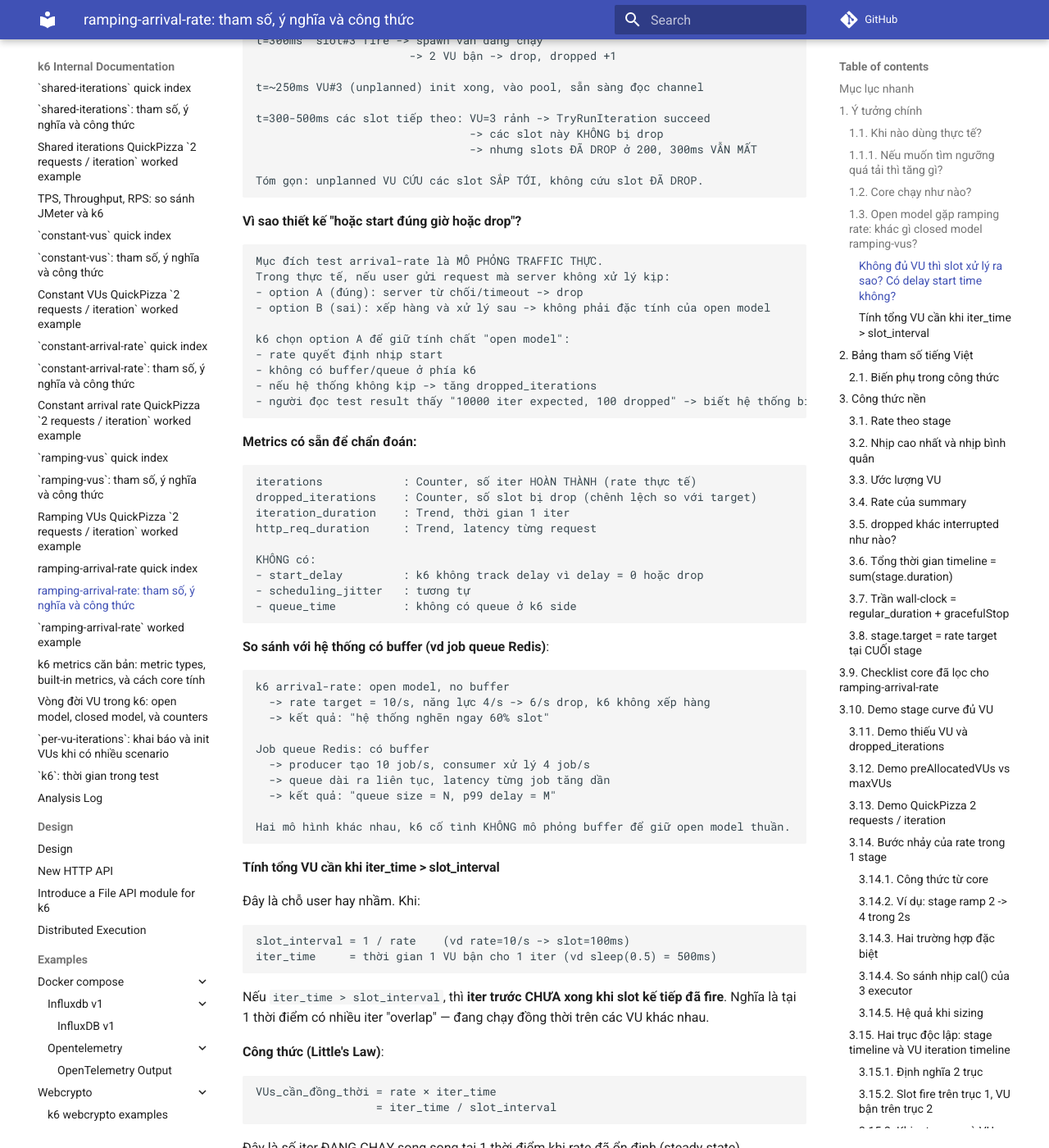
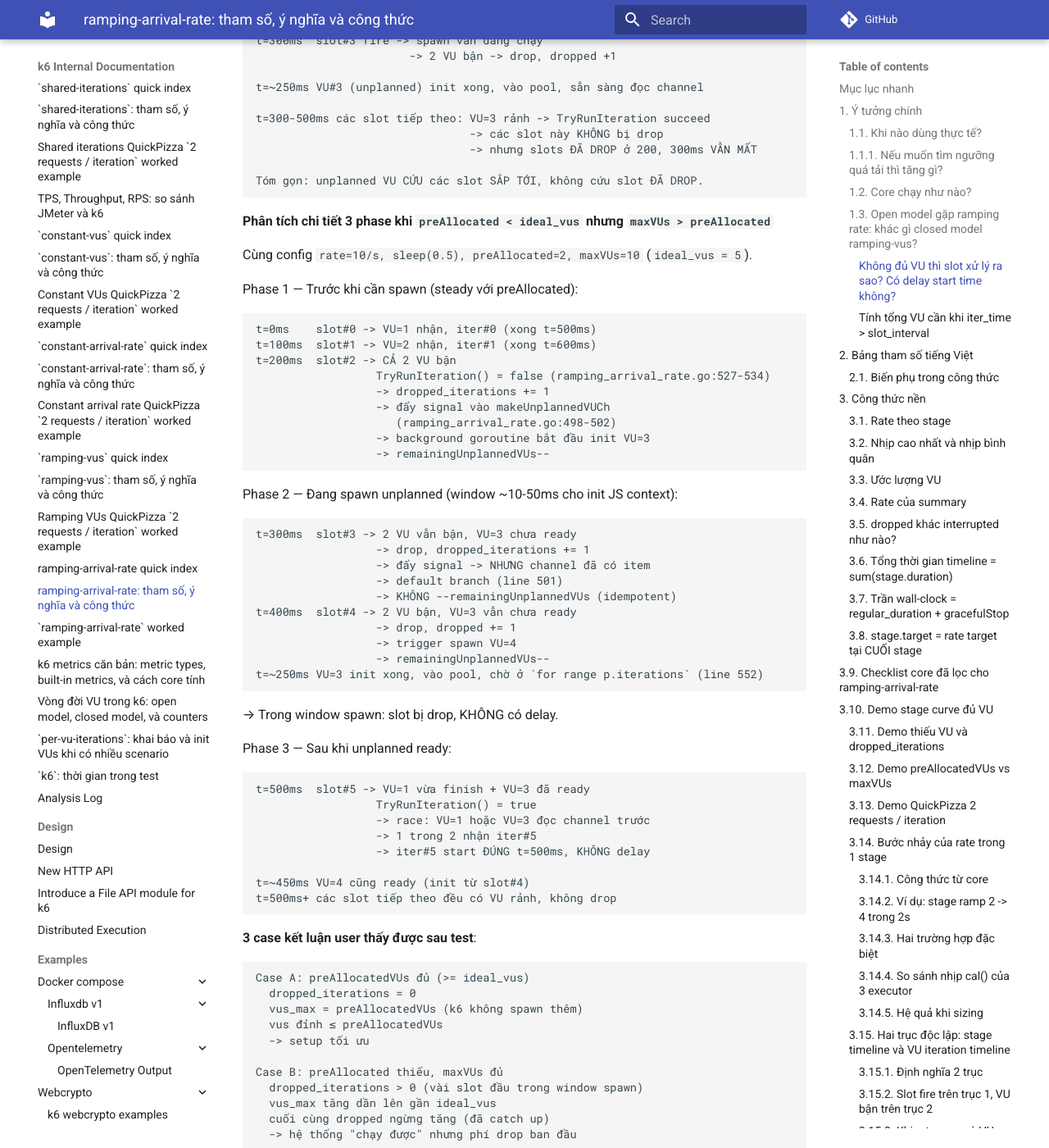
Before and after one commit to meomew-auto/markdown, an MkDocs documentation site: the page built from docs/20260518_ramping-arrival-rate-tham-so-cong-thuc.md, in a window 1280 px wide and 1400 px high, scrolled down 8502 px. Shown: the whole window at 82% size. Built offline with MkDocs 1.6.1 and Material for MkDocs 9.7.7, drawn with Linux system fonts in a browser that asks for light colours; comment, search, counter and statistics services are not loaded; some of the changed text lies outside the part shown.

Commit message:
Update docs

````diff
--- a/docs/20260518_ramping-arrival-rate-tham-so-cong-thuc.md
+++ b/docs/20260518_ramping-arrival-rate-tham-so-cong-thuc.md
@@ -441,6 +441,94 @@ t=300-500ms các slot tiếp theo: VU=3 rảnh -> TryRunIteration succeed
 Tóm gọn: unplanned VU CỨU các slot SẮP TỚI, không cứu slot ĐÃ DROP.
 ```
 
+**Phân tích chi tiết 3 phase khi `preAllocated < ideal_vus` nhưng `maxVUs > preAllocated`**
+
+Cùng config `rate=10/s, sleep(0.5), preAllocated=2, maxVUs=10` (`ideal_vus = 5`).
+
+Phase 1 — Trước khi cần spawn (steady với preAllocated):
+
+```text
+t=0ms    slot#0 -> VU=1 nhận, iter#0 (xong t=500ms)
+t=100ms  slot#1 -> VU=2 nhận, iter#1 (xong t=600ms)
+t=200ms  slot#2 -> CẢ 2 VU bận
+                  TryRunIteration() = false (ramping_arrival_rate.go:527-534)
+                  -> dropped_iterations += 1
+                  -> đẩy signal vào makeUnplannedVUCh
+                     (ramping_arrival_rate.go:498-502)
+                  -> background goroutine bắt đầu init VU=3
+                  -> remainingUnplannedVUs--
+```
+
+Phase 2 — Đang spawn unplanned (window ~10-50ms cho init JS context):
+
+```text
+t=300ms  slot#3 -> 2 VU vẫn bận, VU=3 chưa ready
+                  -> drop, dropped_iterations += 1
+                  -> đẩy signal -> NHƯNG channel đã có item
+                  -> default branch (line 501)
+                  -> KHÔNG --remainingUnplannedVUs (idempotent)
+t=400ms  slot#4 -> 2 VU bận, VU=3 vẫn chưa ready
+                  -> drop, dropped += 1
+                  -> trigger spawn VU=4
+                  -> remainingUnplannedVUs--
+t=~250ms VU=3 init xong, vào pool, chờ ở `for range p.iterations` (line 552)
+```
+
+→ Trong window spawn: slot bị drop, KHÔNG có delay.
+
+Phase 3 — Sau khi unplanned ready:
+
+```text
+t=500ms  slot#5 -> VU=1 vừa finish + VU=3 đã ready
+                  TryRunIteration() = true
+                  -> race: VU=1 hoặc VU=3 đọc channel trước
+                  -> 1 trong 2 nhận iter#5
+                  -> iter#5 start ĐÚNG t=500ms, KHÔNG delay
+
+t=~450ms VU=4 cũng ready (init từ slot#4)
+t=500ms+ các slot tiếp theo đều có VU rảnh, không drop
+```
+
+**3 case kết luận user thấy được sau test**:
+
+```text
+Case A: preAllocatedVUs đủ (>= ideal_vus)
+  dropped_iterations = 0
+  vus_max = preAllocatedVUs (k6 không spawn thêm)
+  vus đỉnh ≤ preAllocatedVUs
+  -> setup tối ưu
+
+Case B: preAllocated thiếu, maxVUs đủ
+  dropped_iterations > 0 (vài slot đầu trong window spawn)
+  vus_max tăng dần lên gần ideal_vus
+  cuối cùng dropped ngừng tăng (đã catch up)
+  -> hệ thống "chạy được" nhưng phí drop ban đầu
+
+Case C: preAllocated thiếu, maxVUs cũng thiếu
+  dropped_iterations tăng LIÊN TỤC suốt scenario
+  vus_max bằng maxVUs (đã chạm trần)
+  log warning: "Insufficient VUs, reached N active VUs and cannot initialize more"
+                (ramping_arrival_rate.go:492)
+  -> setup không đủ năng lực, hệ thống nghẽn nặng
+```
+
+**Lưu ý quan trọng về "delay"**:
+
+```text
+TRONG MỌI CASE: iter HOẶC start ĐÚNG slot_time HOẶC bị drop
+KHÔNG có case "start delayed bằng X ms"
+
+Vì TryRunIteration() là non-blocking (select default ở line 530-532):
+
+  case p.iterations <- struct{}{}:
+      return true   // có VU rảnh, send thành công NGAY
+  default:
+      return false  // không VU rảnh, return false NGAY (không đợi)
+
+-> scheduler không bao giờ "đợi" -> không có delay
+-> không có metric "start_delay" hoặc "scheduling_jitter"
+```
+
 **Vì sao thiết kế "hoặc start đúng giờ hoặc drop"?**
 
 ```text
````
